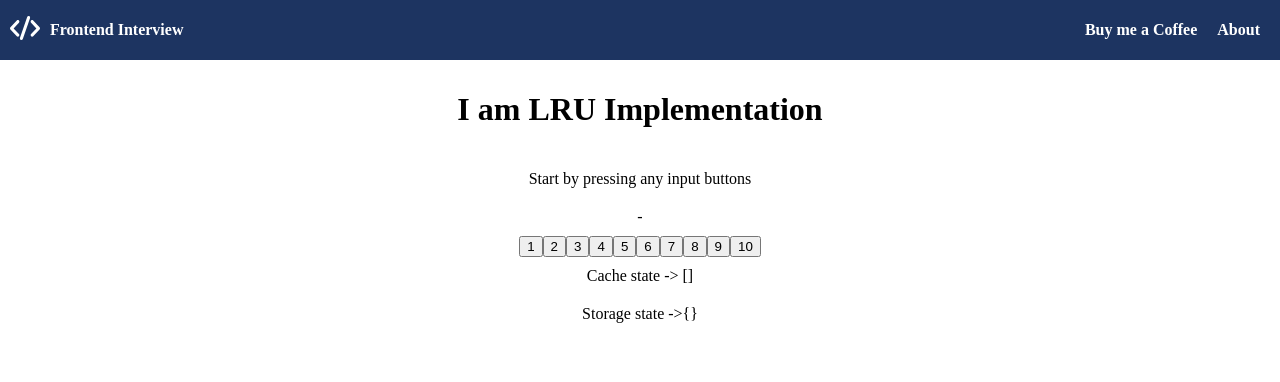
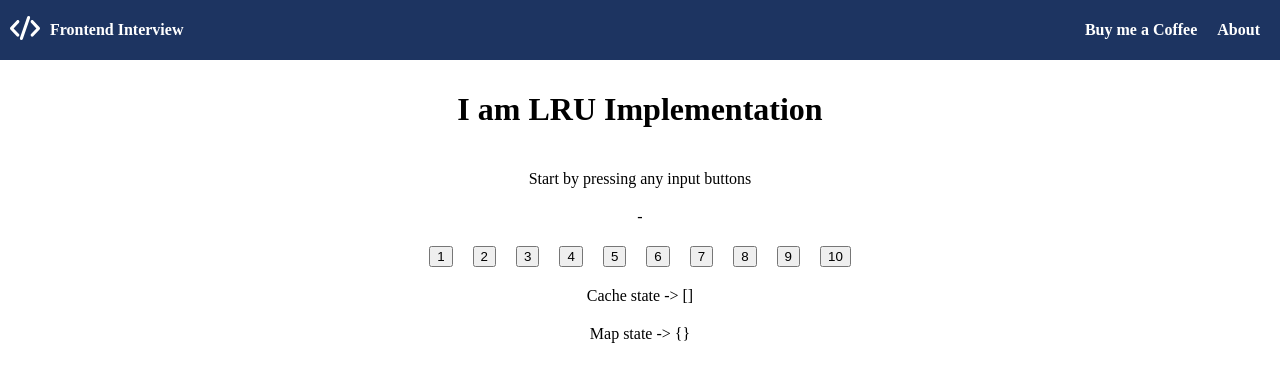
Before and after one commit to CodeDragoon/Frontend-Interview, a React (Create React App) app: page /lru-cache in a window 1280 px wide. Shown: the top 382 px of the page. Built offline with nearby package versions, Linux system fonts and the light colour scheme.

Commit message:
edits to lru cache

```diff
--- a/src/pages/lruCache/LruCache.jsx
+++ b/src/pages/lruCache/LruCache.jsx
@@ -4,7 +4,9 @@ import "./styles.css";
 const calcRes = (val) => {
   return "ExpensiveOp" + val;
 };
-const MAX_LIMIT = 3;
+const MAX_LIMIT = 3; // cache size
+const ipKeys = [1, 2, 3, 4, 5, 6, 7, 8, 9, 10];
+
 const useLruCache = () => {
   const [cache, setCache] = useState([]);
   const [message, setMessage] = useState("Start by pressing any input buttons");
@@ -44,7 +46,6 @@ const useLruCache = () => {
     store,
   };
 };
-const ipKeys = [1, 2, 3, 4, 5, 6, 7, 8, 9, 10];
 const LruCache = () => {
   const { message, result, cache, getData, store } = useLruCache();
 
@@ -58,6 +59,7 @@ const LruCache = () => {
       {ipKeys.map((item) => {
         return (
           <button
+            className="lru-buttons"
             key={item}
             onClick={() => {
               getData(item);
@@ -68,7 +70,7 @@ const LruCache = () => {
         );
       })}
       <div className={"row"}>{`Cache state -> ${JSON.stringify(cache)}`}</div>
-      <div className={"row"}>{`Storage state ->${JSON.stringify(store)}`}</div>
+      <div className={"row"}>{`Map state -> ${JSON.stringify(store)}`}</div>
     </div>
   );
 };
--- a/src/pages/lruCache/styles.css
+++ b/src/pages/lruCache/styles.css
@@ -4,3 +4,6 @@
 .row {
   padding: 10px;
 }
+.lru-buttons {
+  margin: 10px;
+}
```
